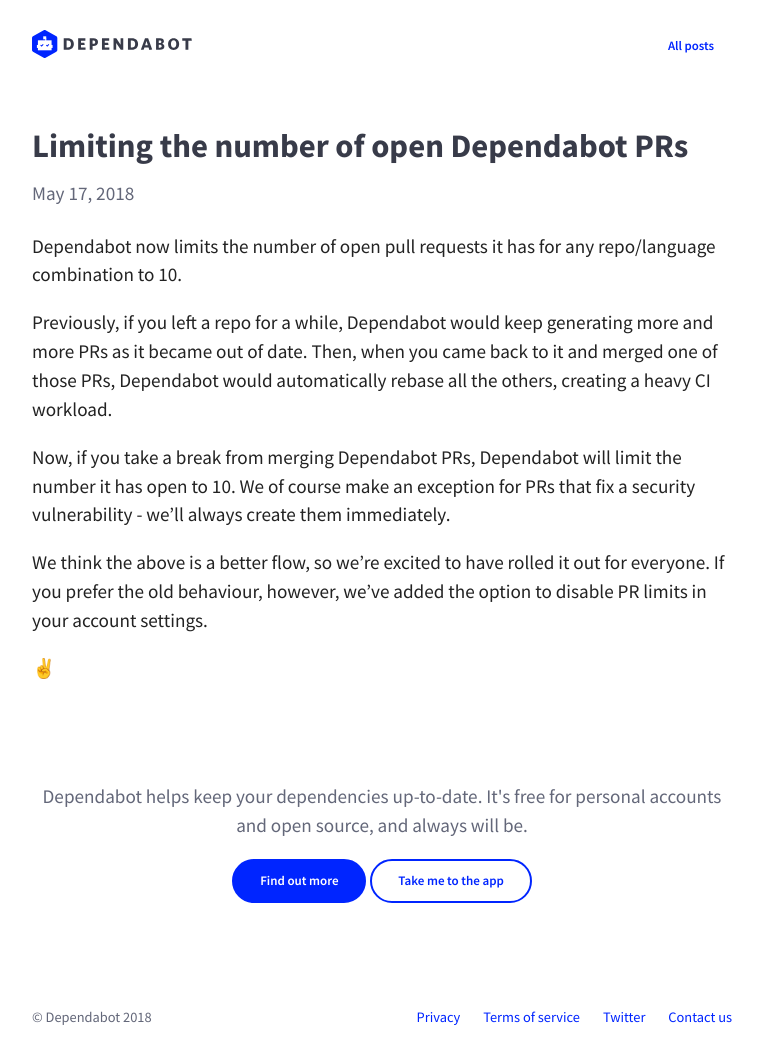
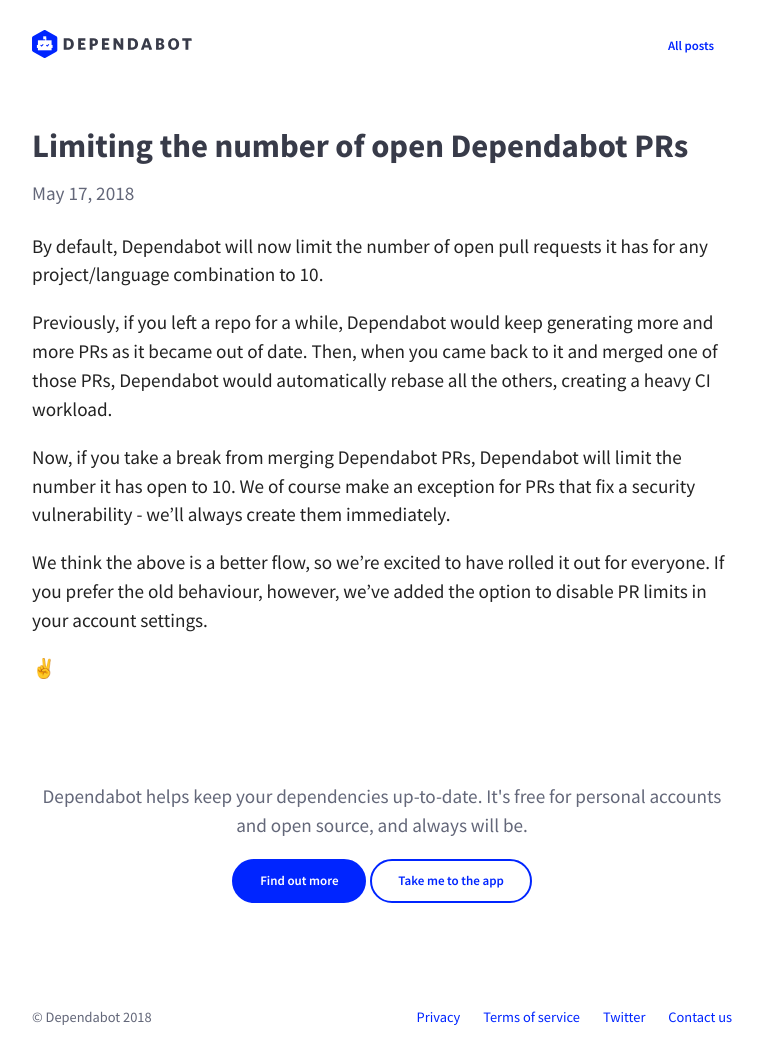
Before and after one commit to desenvolvedorIcotrade/App.bot, a Jekyll site: the page built from blog/_posts/2018-05-16-limiting-open-pull-requests.md, in a window 1280 px wide. Shown: the whole page, without its empty margins (258-1021 px from the left). Built offline with Jekyll 4.4.1, drawn with Linux system fonts in a browser that asks for light colours; nearby versions of some CDN libraries.

Commit message:
More wordsmithing

```diff
--- a/blog/_posts/2018-05-16-limiting-open-pull-requests.md
+++ b/blog/_posts/2018-05-16-limiting-open-pull-requests.md
@@ -4,8 +4,8 @@
 date:   2018-05-17 09:00:00 +0000
 ---
 
-Dependabot now limits the number of open pull requests it has for any
-repo/language combination to 10.
+By default, Dependabot will now limit the number of open pull requests it has
+for any project/language combination to 10.
 
 Previously, if you left a repo for a while, Dependabot would keep generating
 more and more PRs as it became out of date. Then, when you came back to it and
```
